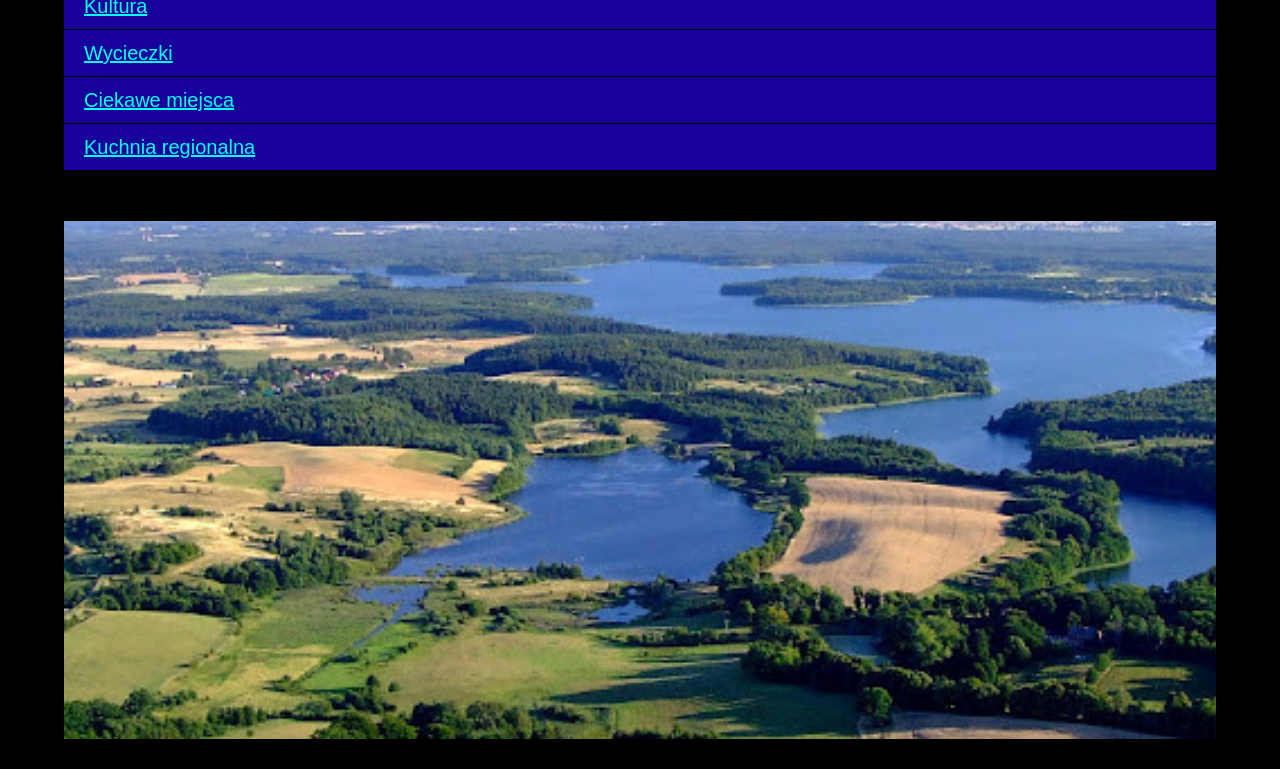
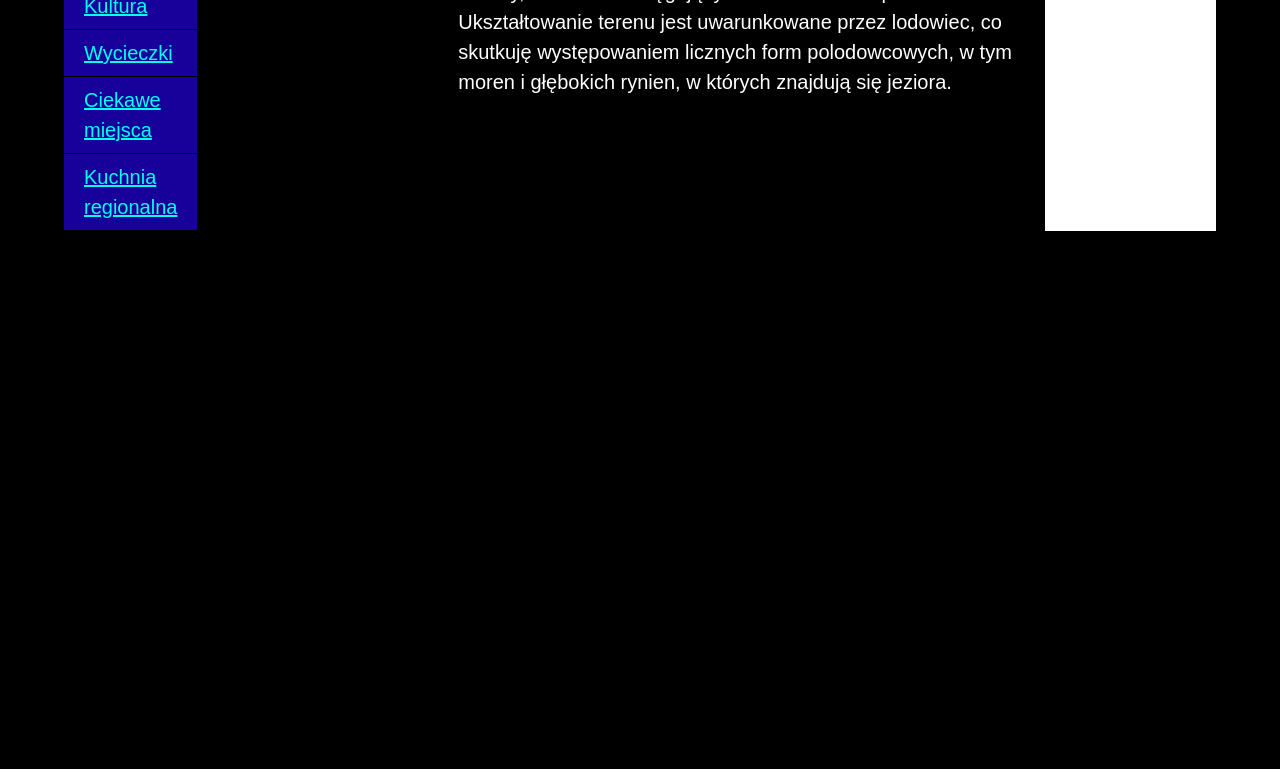
Before and after one commit to SkyleXisGod/projekt1, a plain HTML site: page index.html in a window 1280 px wide. Shown: the part 158-927 px from the top of the page. After the commit the page ends 800 px from the top, so only its background shows below. Drawn offline with Linux system fonts and the light colour scheme.

Commit message:
Update index.html

```diff
--- a/index.html
+++ b/index.html
@@ -56,7 +56,7 @@
 
                  @media (min-width: 1131px) {
 
-                    .container {width:90%;display: flex; flex-direction: column;}
+                    .container {width:90%;display: flex;}
 
                     footer {order:4;}
 
```
